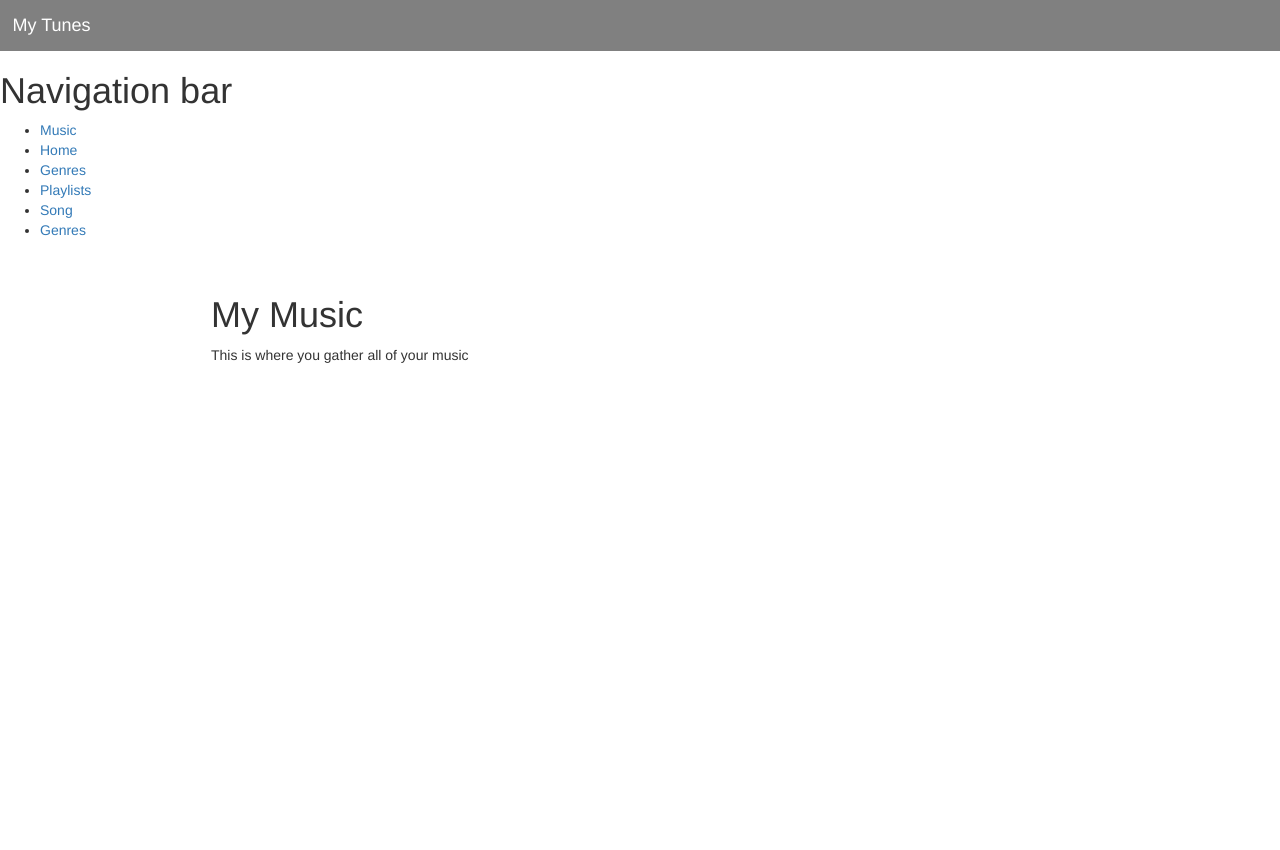
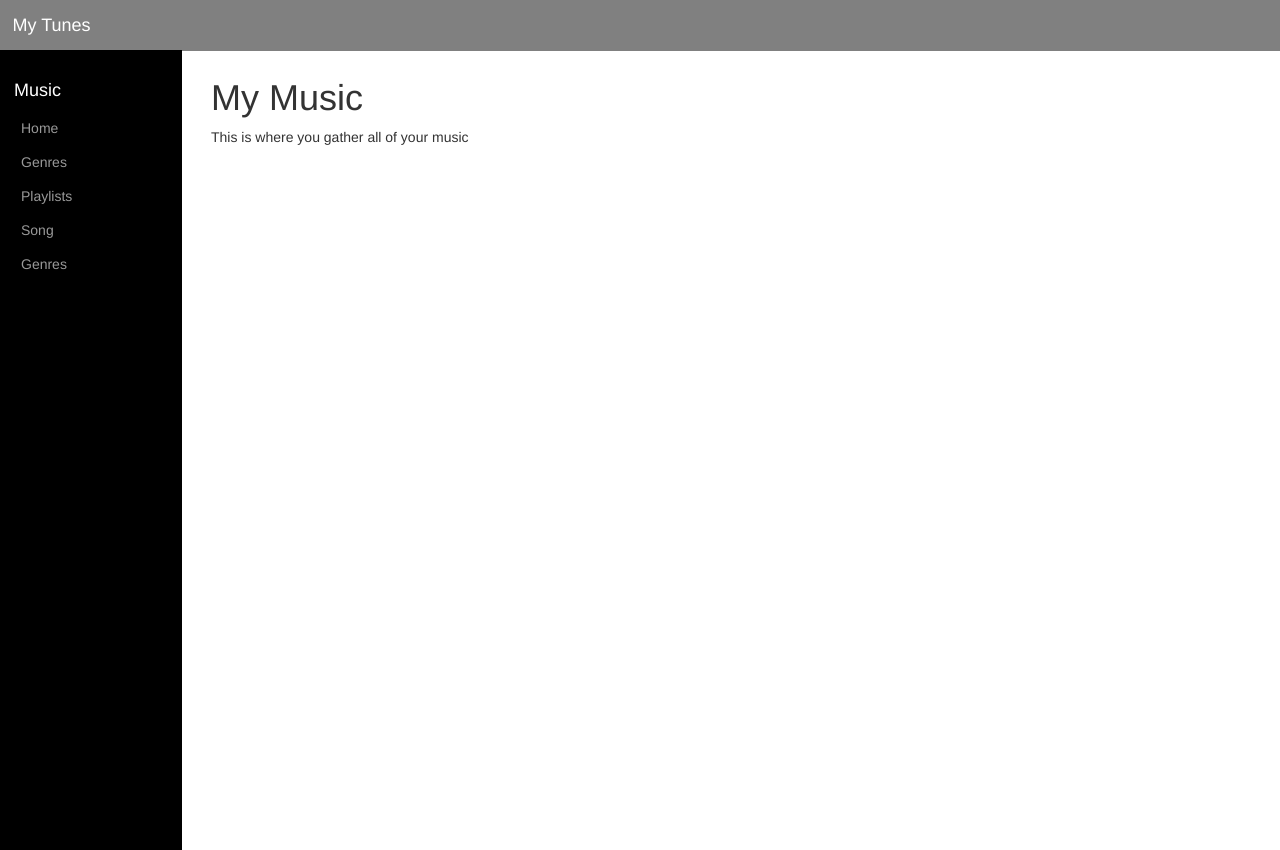
Before and after one commit to johnyno/Angular2LearningProj, an Angular app: page / in a window 1280 px wide. Before the commit the page ends 800 px from the top, so only its background shows below. Built offline with nearby package versions, Linux system fonts and the light colour scheme.

Commit message:
css styles for navbar

```diff
--- a/src/app/HeaderComponent/header.component.css
+++ b/src/app/HeaderComponent/header.component.css
@@ -11,6 +11,6 @@
    text-decoration: none;
  }
 
- header a:hover{
-   text-decoration: none;
- }
+ /*header a:hover{
+ //  text-decoration: none;
+} */
--- a/src/app/NavigationBarComponent/navigation-bar.component.css
+++ b/src/app/NavigationBarComponent/navigation-bar.component.css
@@ -4,6 +4,65 @@
 
  .body-content{
    margin-left: 14em;
-   margin-top: 2.5em;
+   margin-top: 0.5em;
    width: 85%;
  }
+
+
+ .pdsa-sn-wrapper{
+   position: absolute;
+   top: 3.6em;
+   left: 0em;
+   width: 13em;
+   height: 100%;
+   background-color: black;
+ }
+
+ .pdsa-sn-wrapper ul{
+   width:11em;
+   list-style: none;
+   margin-top: 2em;
+   margin-left: 1em;
+   padding: 0em;
+ }
+
+ .pdsa-sn-wrapper ul li{
+   margin-top: 1em;
+   margin-bottom: 0.5em;
+ }
+
+ .pdsa-sn-wrapper ul li a{
+   color: #999999;
+   text-decoration: none;
+   padding: 0.5em;
+ }
+
+.pdsa-sn-wrapper ul li a:hover {
+  text-decoration: none;
+  outline: none;
+  color: #fff;
+}
+
+.pdsa-sn-wrapper ul li a:active,
+.pdsa-sn-wrapper ul li a:focus
+{
+  text-decoration: none;
+  outline: none;
+  color: red;
+}
+
+
+.pdsa-sn-wrapper ul .pdsa-sn-brand{
+  margin-left: -0.5em;
+  font-size: large;
+  color: white;
+}
+
+.pdsa-sn-wrapper ul .pdsa-sn-brand a{
+color: white;
+}
+
+.pdsa-sn-wrapper ul .pdsa-sn-brand a:hover{
+  color: lightblue;
+  background: none;
+}
--- a/src/app/NavigationBarComponent/navigation-bar.component.html
+++ b/src/app/NavigationBarComponent/navigation-bar.component.html
@@ -1,5 +1,3 @@
-<h1>Navigation bar</h1>
-
 <nav class="pdsa-sn-wrapper">
   <ul>
     <li class="pdsa-sn-brand">
```
